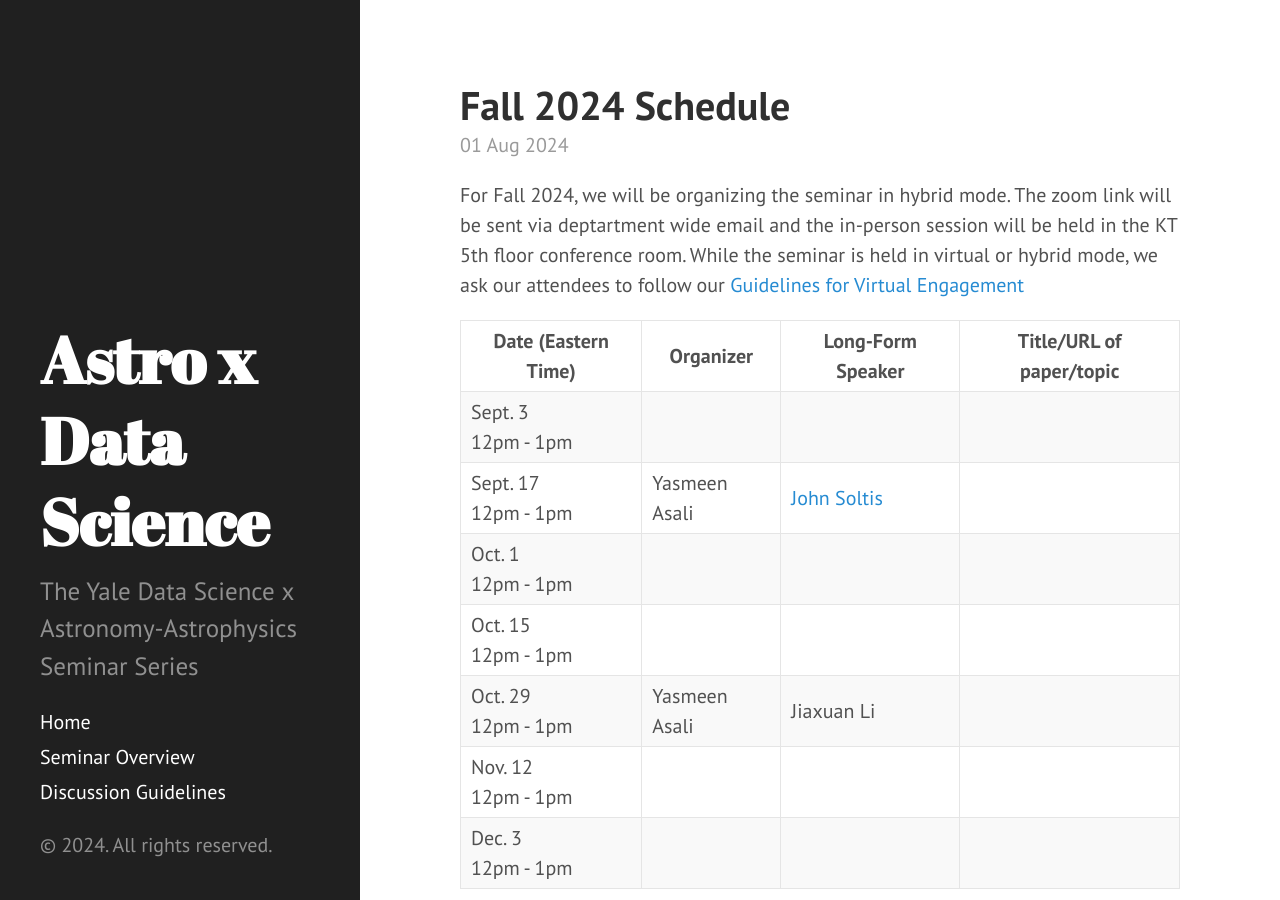
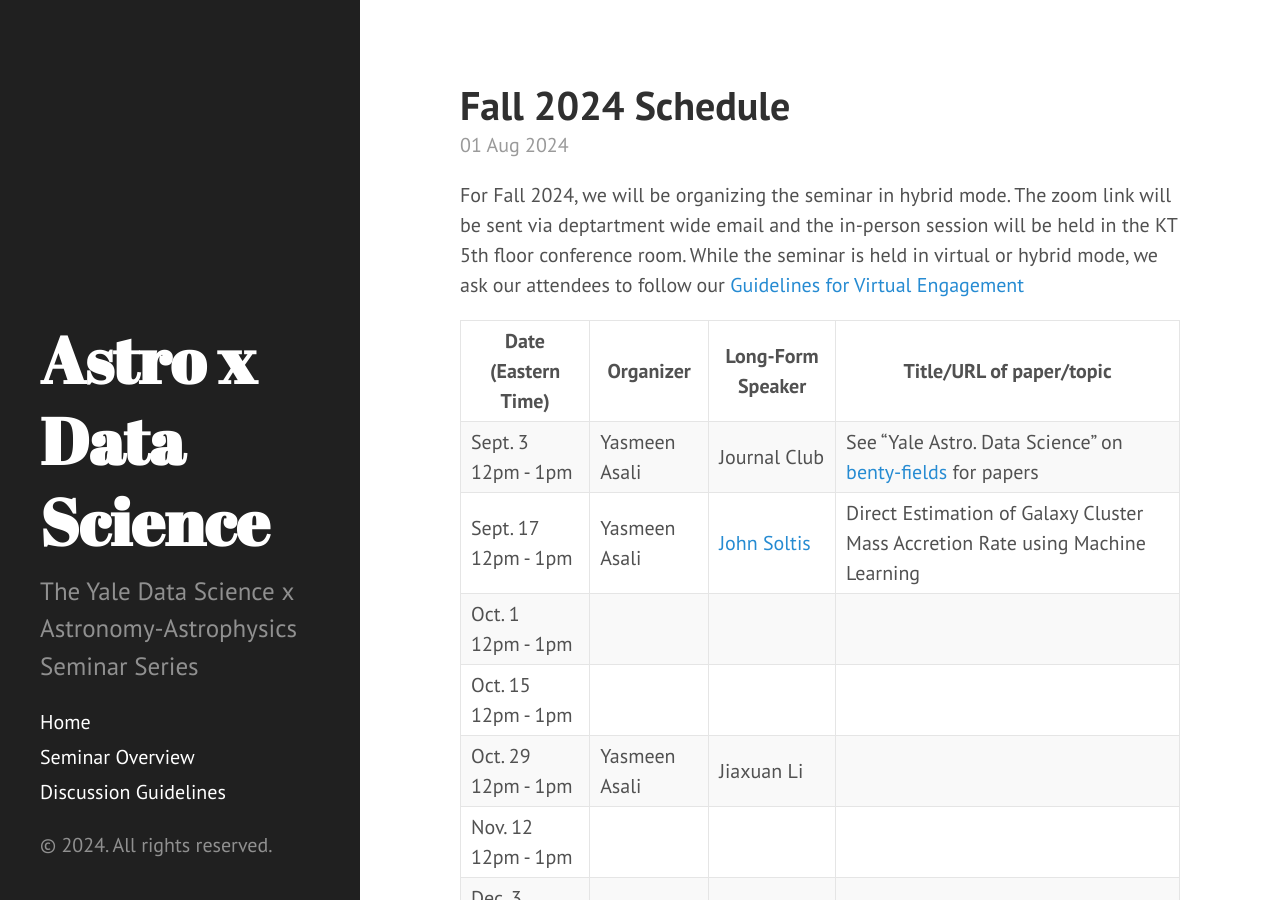
Before and after one commit to yale-dsaas/yale-dsaas.github.io, a Jekyll site: the page built from _posts/2024-08-01-fallschedule.md, in a window 1280 px wide and 900 px high. Built offline with Jekyll 4.4.1, drawn with Linux system fonts in a browser that asks for light colours.

Commit message:
update sched

```diff
--- a/_posts/2024-08-01-fallschedule.md
+++ b/_posts/2024-08-01-fallschedule.md
@@ -17,15 +17,15 @@
   <tbody>
     <tr>
       <td>Sept. 3<br>12pm - 1pm</td>
-      <td></td>
-      <td></td>
-      <td></td>
+      <td>Yasmeen Asali</td>
+      <td>Journal Club</td>
+      <td>See “Yale Astro. Data Science” on <a href="https://www.benty-fields.com/">benty-fields</a> for papers</td>
     </tr>
     <tr>
       <td>Sept. 17<br>12pm - 1pm</td>
       <td>Yasmeen Asali</td>
       <td><a href="https://johnsoltis.github.io/">John Soltis</a></td>
-      <td></td>
+      <td>Direct Estimation of Galaxy Cluster Mass Accretion Rate using Machine Learning</td>
     </tr>
     <tr>
       <td>Oct. 1<br>12pm - 1pm</td>
```
